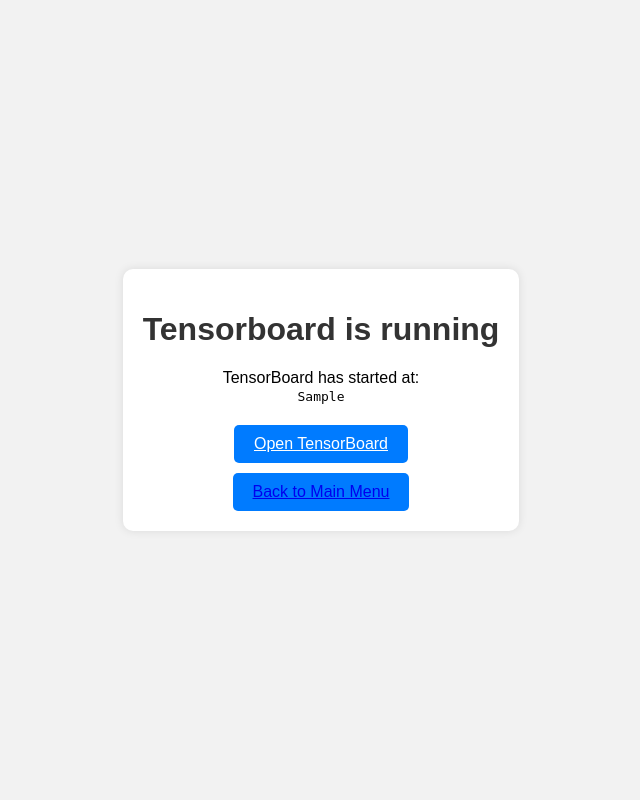
After one commit to abdallah1097/TrOCR_Project, a Django app: template Deep_Learning_App/templates/see_logs.html in a window 1280 px wide. The commit adds this page. Shown: the whole page, without its empty margins (319-959 px from the left). Run offline with Django 4.2, Linux system fonts and the light colour scheme; the template is opened without the code that fills it: most values are stand-ins (such as "Sample title", 1, 10 or a date in 2020).

Commit message:
Adding run tensorboard functionality

```diff
--- a/Deep_Learning_App/src/config.py
+++ b/Deep_Learning_App/src/config.py
@@ -3,9 +3,9 @@
 class Config:
     def __init__(self):
         # Data-related settings
-        self.data_path = os.path.join(os.getcwd(), 'media/dataset') # "D:/OCR Task/dataset/"
-        self.log_dir = os.path.join(os.getcwd(), 'deep_learning\logs')
-        self.deep_learning_model_path = os.path.join(os.getcwd(), 'deep_learning/models/saved_models')
+        self.data_path = os.path.join(os.getcwd(), 'media ', 'dataset') # "D:/OCR Task/dataset/"
+        self.log_dir = os.path.join(os.getcwd(), 'Deep_Learning_App', 'logs')
+        self.deep_learning_model_path = os.path.join(os.getcwd(), 'Deep_Learning_App', 'models' , 'saved_models')
         self.train_test_validation_ratios = [0.7, 0.15, 0.15]
         self.split_random_seed = 52 # 42 # To fairly compare trials
         self.batch_size = 64
--- /dev/null
+++ b/Deep_Learning_App/templates/see_logs.html
@@ -0,0 +1,76 @@
+<!DOCTYPE html>
+<html>
+<head>
+    <title>See Logs</title>
+    <style>
+        body {
+            font-family: Arial, sans-serif;
+            background-color: #f2f2f2;
+            margin: 0;
+            padding: 0;
+            display: flex;
+            justify-content: center;
+            align-items: center;
+            height: 100vh;
+        }
+
+        .container {
+            max-width: 800px;
+            padding: 20px;
+            background-color: #fff;
+            box-shadow: 0 0 10px rgba(0, 0, 0, 0.1);
+            border-radius: 10px;
+            text-align: center;
+        }
+
+        h1 {
+            color: #333;
+        }
+
+        .message {
+            margin: 20px 0;
+        }
+
+        .button {
+            display: inline-block;
+            padding: 10px 20px;
+            background-color: #007BFF;
+            color: #fff;
+            font-size: 16px;
+            border: none;
+            border-radius: 5px;
+            cursor: pointer;
+            transition: background-color 0.3s ease;
+
+        }
+
+        .button:last-child {
+            margin-right: 0; /* Remove margin from the last button */
+        }
+
+        .button:hover {
+            background-color: #0056b3;
+        }
+        .back-link {
+            text-align: center;
+            margin-top: 10px;
+        }
+    </style>
+</head>
+<body>
+    <div class="container">
+        <h1>Tensorboard is running</h1>
+        <div class="message">
+            TensorBoard has started at:
+            <br>
+            <code>{{ log_dir }}</code>
+        </div>
+        <a class="button" href="http://localhost:6006/" target="_blank">Open TensorBoard</a>
+        <div class="back-link">
+            <span class="button">
+                <a href="{% url 'ocr_task_view' %}" class="button-link">Back to Main Menu</a>
+            </span>
+        </div>
+    </div>
+</body>
+</html>
--- a/Deep_Learning_App/urls.py
+++ b/Deep_Learning_App/urls.py
@@ -4,9 +4,9 @@
 app_name = 'Deep_Learning_App'
 
 urlpatterns = [
-    path('start_tensorboard/', views.start_tensorboard, name='start_tensorboard'),
+    # path('start_tensorboard/', views.start_tensorboard, name='start_tensorboard'),
     path('configure/', views.configure, name='configure'),
     path('train_model/', views.train_model, name='train_model'),
-    path('show_statistics/', views.show_statistics, name='show_statistics'),
+    path('see_logs/', views.see_logs, name='see_logs'),
 
 ]
--- a/TrOCR_Django_App/templates/ocr_task.html
+++ b/TrOCR_Django_App/templates/ocr_task.html
@@ -73,7 +73,7 @@
             <!-- Button 1: Route to URL in App1 -->
             <a href="{% url 'Deep_Learning_App:configure' %}" class="fancy-button">Configure Model</a>
             <a href="{% url 'Deep_Learning_App:train_model' %}" class="fancy-button">Train Model</a>
-            <a href="{% url 'Deep_Learning_App:show_statistics' %}" class="fancy-button">Show Data Statistics</a>
+            <a href="{% url 'Deep_Learning_App:see_logs' %}" class="fancy-button">See Training Logs</a>
 
 
         </div>
```
Also changed, not shown: Deep_Learning_App/templates/start_tensorboard.html (deleted, +0 -92 lines), Deep_Learning_App/views.py (+8 -14 lines).
